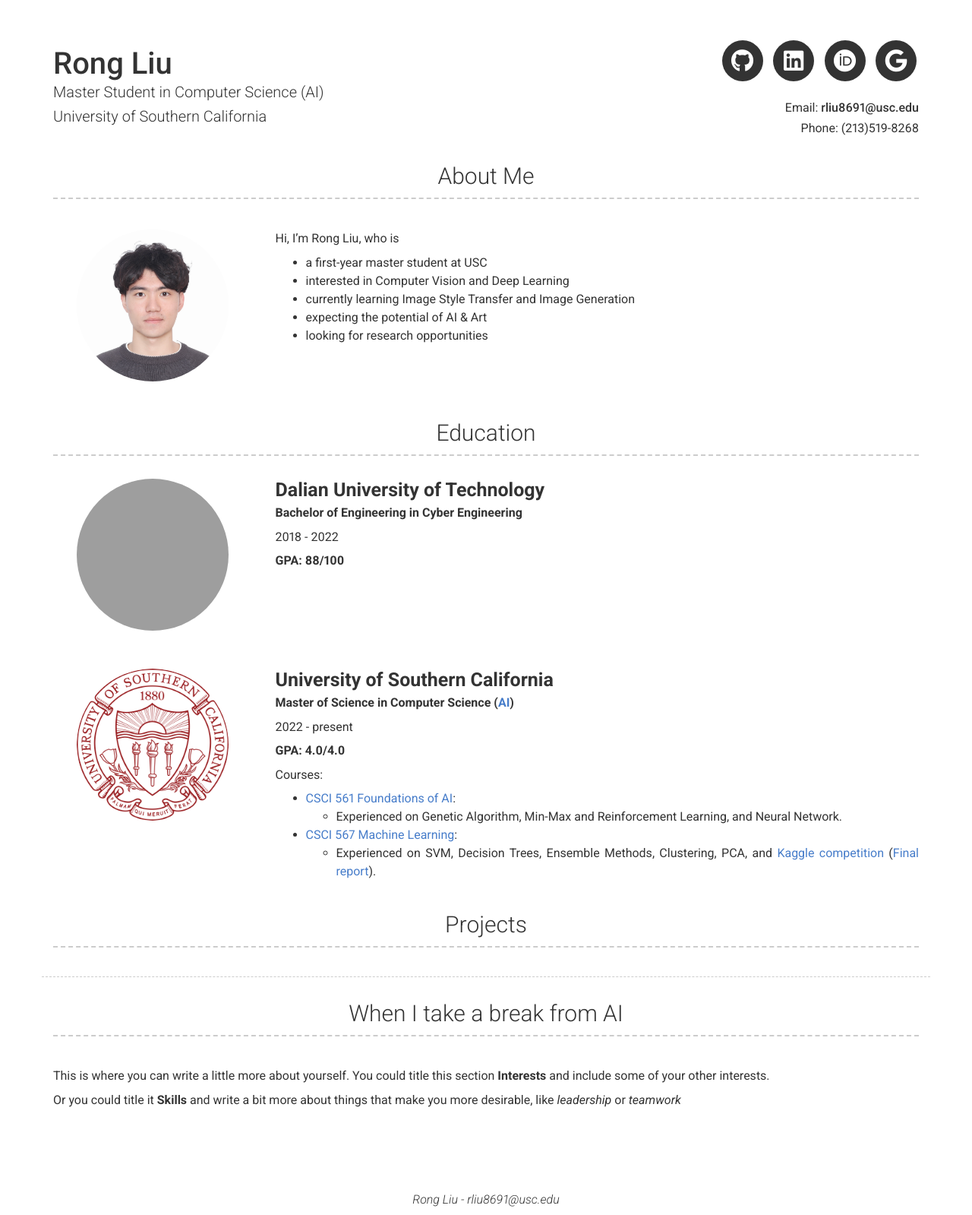
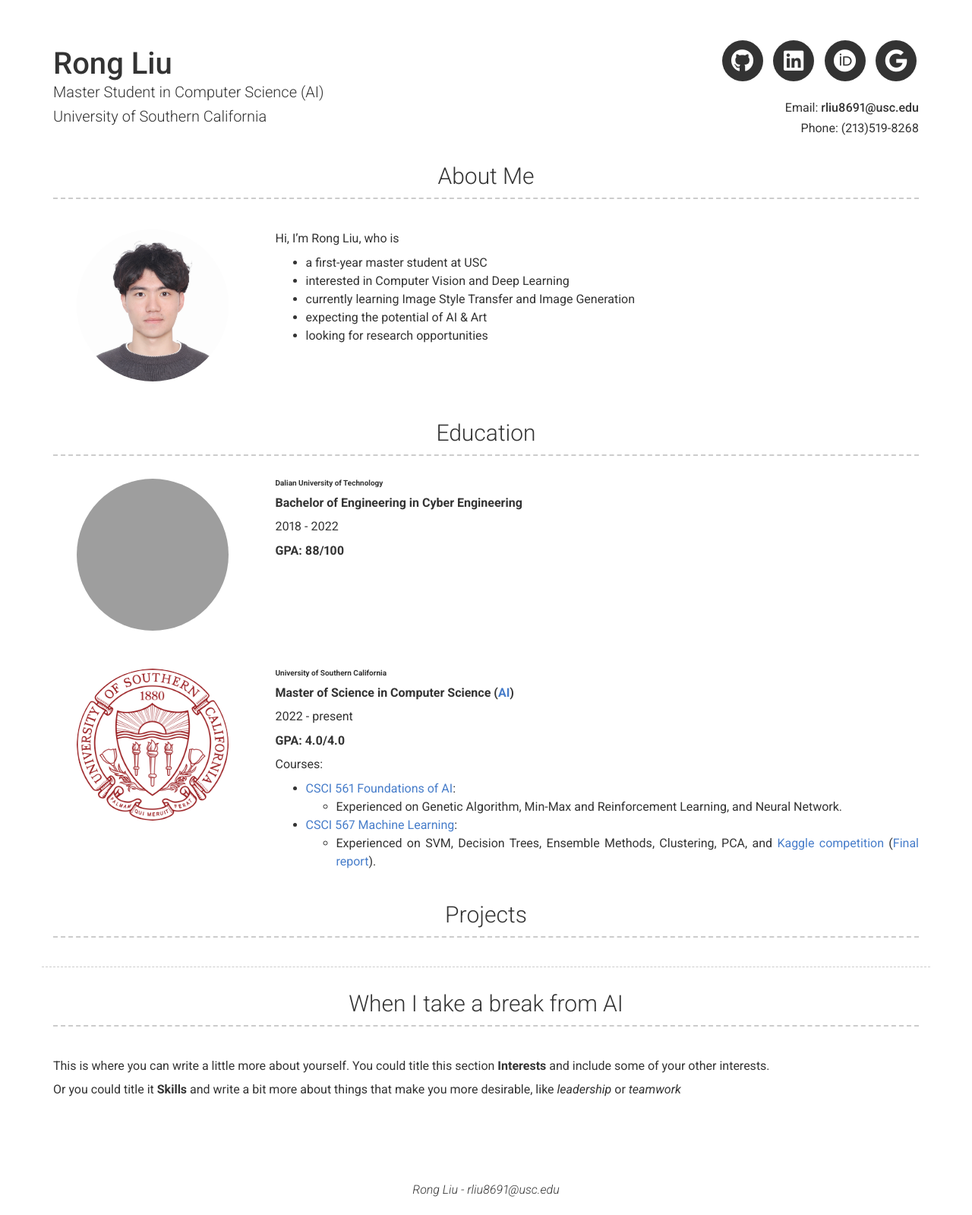
Before and after one commit to RongLiu-Leo/rongliu-leo.github.io, a Jekyll site: the page built from index.md, in a window 1280 px wide. Shown: the whole page at 76% size. Built offline with Jekyll 4.4.1, drawn with Linux system fonts in a browser that asks for light colours; nearby versions of some CDN libraries; grey boxes are pictures that could not be loaded.

Commit message:
Update section-list.html

```diff
--- a/_includes/section-list.html
+++ b/_includes/section-list.html
@@ -18,7 +18,7 @@
       </div> -->
 
       <div class="col-xs-12 col-sm-8 col-md-9 col-print-12 content">
-        <h4 id="{{ item.title | slugify }}"><b>{{ item.title }}</b></h4>
+        <h5 id="{{ item.title | slugify }}"><b>{{ item.title }}</b></h5>
         {%- if item.sub_title -%}<p><b>{{ item.sub_title }}</b></p>{%- endif -%}
         {%- if item.caption -%}<p>{{ item.caption }}</p>{%- endif -%}
         {{ item.description | strip | markdownify }}
```
